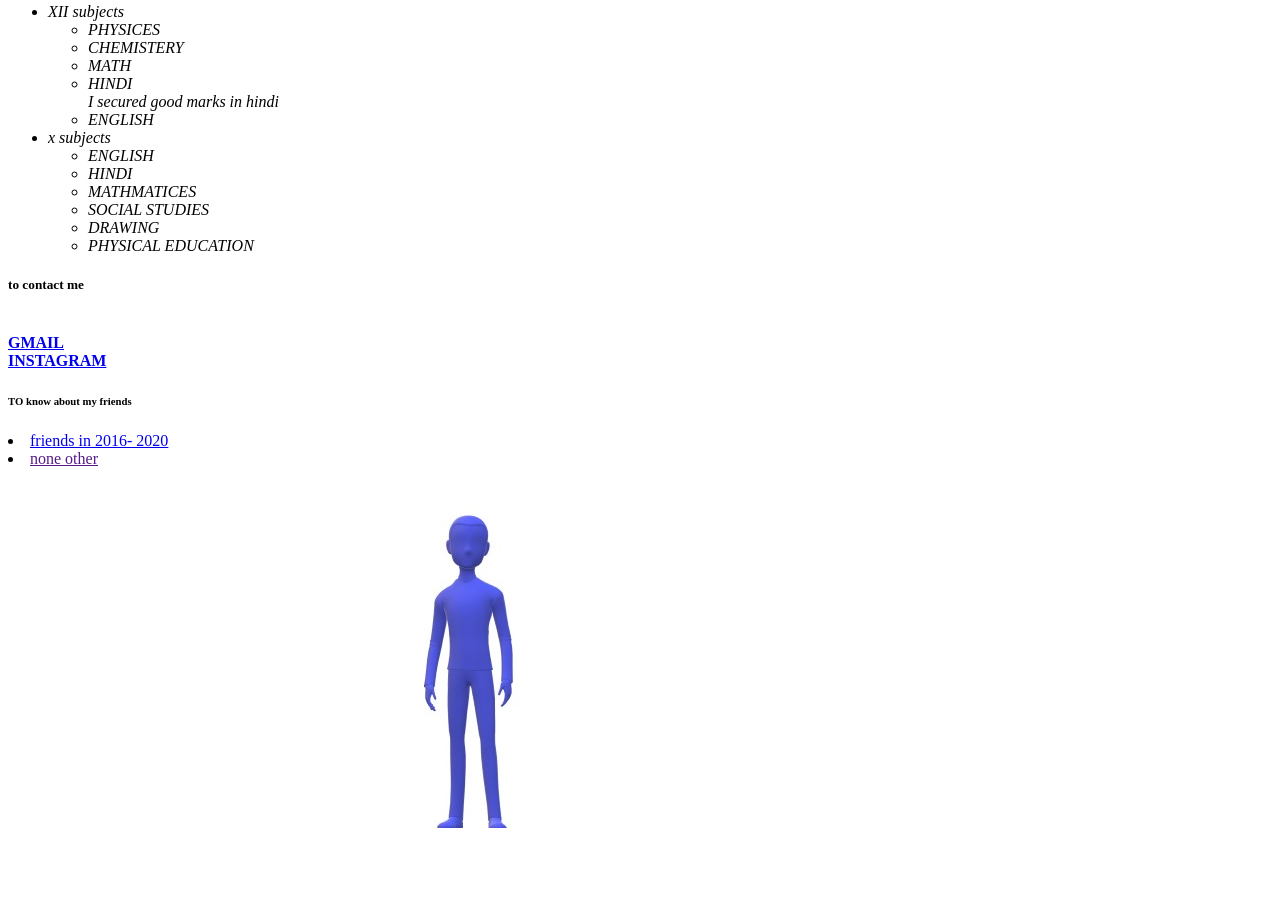
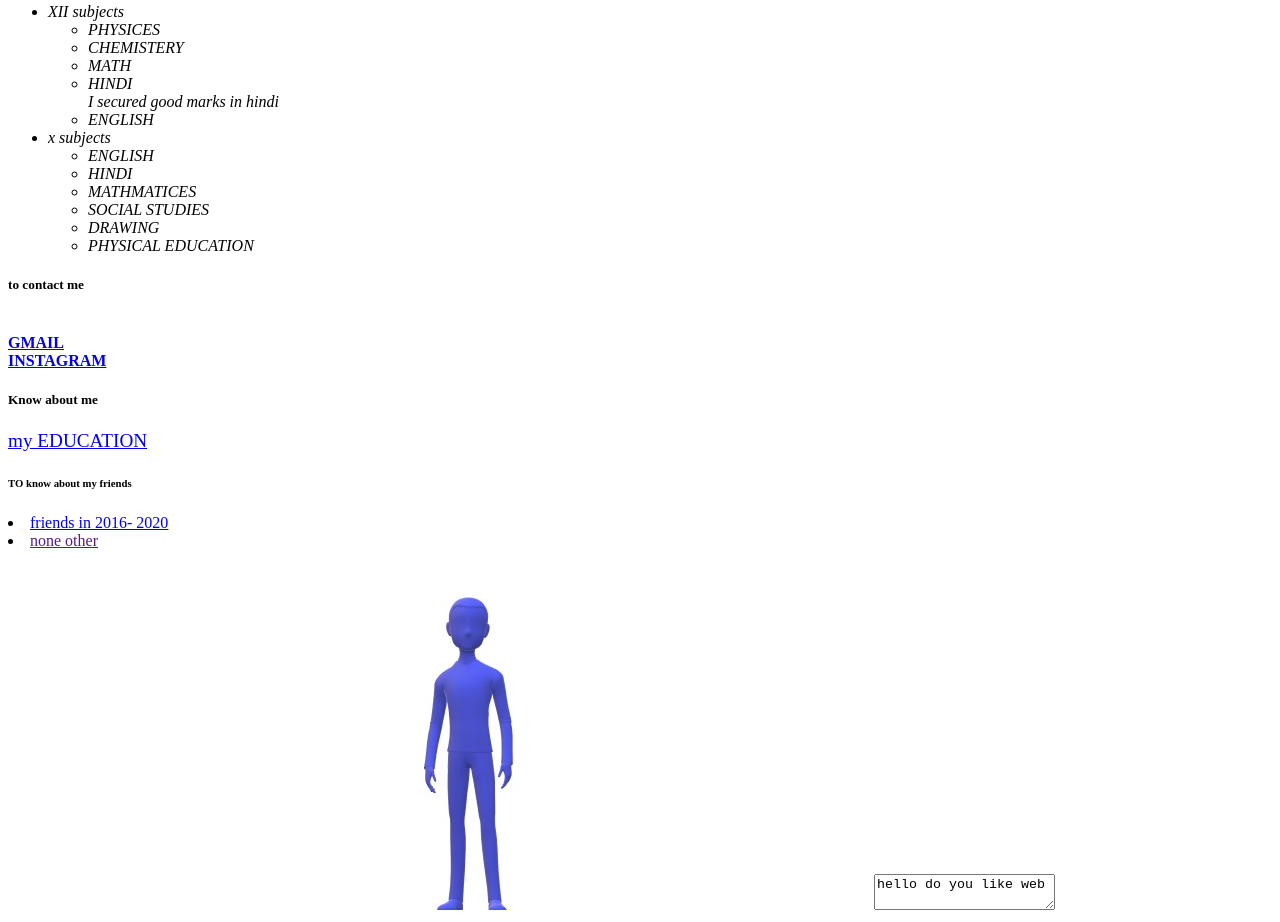
Before and after one commit to valme24/WEBSITE.COM, a plain HTML site: page index.html in a window 1280 px wide. Shown: the part 377-1299 px from the top of the page. Before the commit the page ends 1217 px from the top, so only its background shows below. Drawn offline with Linux system fonts and the light colour scheme.

Commit message:
here we are want to add auser form

```diff
--- a/index.html
+++ b/index.html
@@ -55,13 +55,15 @@
     <h5>to contact me </h5><br>
     <b><a href="gov622488@gmail.com"> GMAIL</a></b><br>
     <b><a href="gov622488"> INSTAGRAM</a></b>
-
+<h5> Know about me </h5>
+<big><a href="edu.html">my EDUCATION</a></big>
     <h6> TO know about my friends </h6>
     <u>
   <li> <a href="file:///D:/WEBSITE.Com/mypviousfriends.html"> friends in 2016- 2020 </a></li>
 <li>  <a href=""> none other</a></li>
 </u>
 <img src="logo.jpg">
+<textarea>hello do you like web</textarea>
 </footer>
 </body>
 </html>
```
